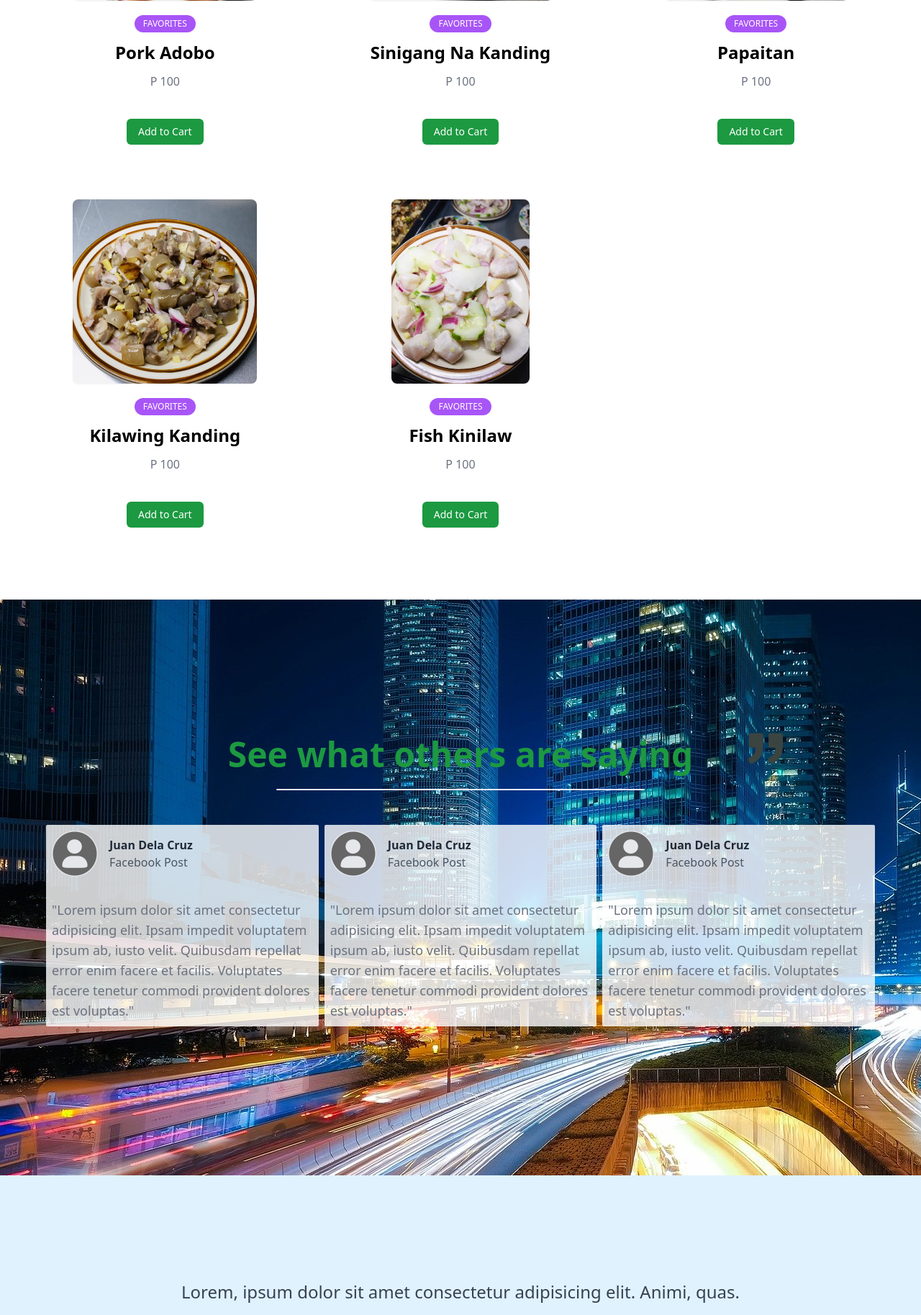
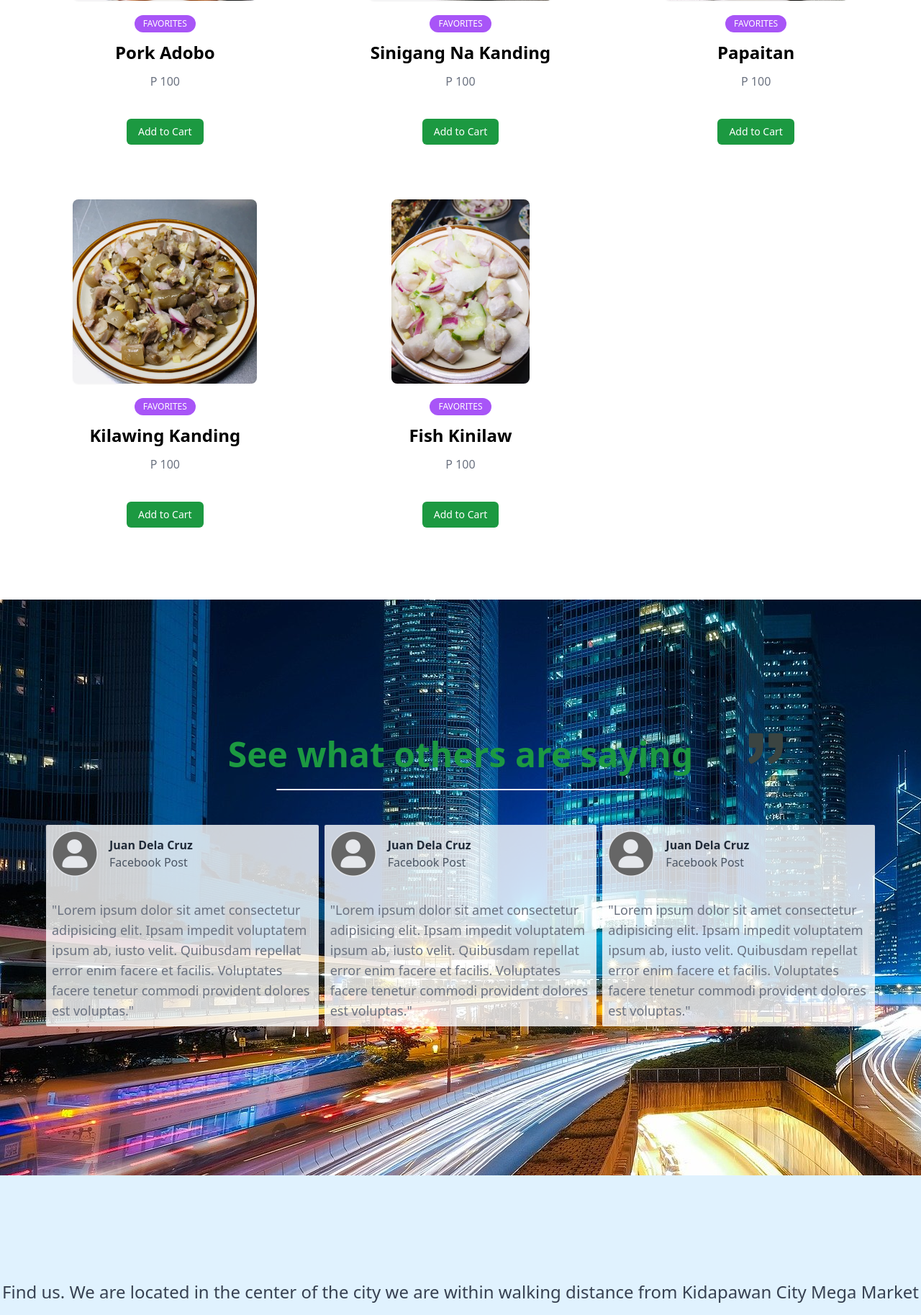
Before and after one commit to yohi441/J6-ordering_system, a Django app: page / in a window 1280 px wide. Shown: the part 2711-4538 px from the top of the page at 72% size. Run offline with Django 3.2, Linux system fonts and the light colour scheme; data comes from the database, SQL or seed files in the repository; both versions use the stored data as it was after the commit; style sheets or scripts are compiled from the project's sources; parts of the project's set-up code (start-up, migrations or seed data) failed here and were passed over.

Commit message:
fix bug in cart and update contact and map components

```diff
--- a/ordering/views.py
+++ b/ordering/views.py
@@ -109,7 +109,7 @@ class CartView(View):
         else:
             cart = []
 
-        foods = Food.objects.filter(pk__in=self.request.session['cart'])
+        foods = Food.objects.filter(pk__in=cart)
         c = Counter(cart)
         total = self.total(cart)
         context = {
--- a/templates/components/contact.html
+++ b/templates/components/contact.html
@@ -4,7 +4,7 @@
 
     <section class="w-full max-w-2xl px-6 py-4 mx-auto bg-white rounded-md shadow-md bg-opacity-90">
         <h2 class="text-3xl font-semibold text-center text-gray-800">Get in touch</h2>
-        <p class="mt-3 text-center text-gray-600">Lorem ipsum dolor sit amet consectetur, adipisicing elit.</p>
+        <p class="mt-3 text-center text-gray-600">We will get back to you asap!</p>
 
         <div class="grid grid-cols-1 gap-6 mt-6 sm:grid-cols-2 md:grid-cols-3">
             <a href="#" class="flex flex-col items-center px-4 py-3 text-gray-700 transition-colors duration-200 transform rounded-md hover:bg-blue-200 ">
--- a/templates/components/map.html
+++ b/templates/components/map.html
@@ -1,7 +1,7 @@
 <section>
     <div class="flex flex-col items-center justify-center min-h-screen bg-sky-100">
         <h3 class="mb-4 text-center text-2xl text-gray-700">
-            Lorem, ipsum dolor sit amet consectetur adipisicing elit. Animi, quas.
+            Find us. We are located in the center of the city we are within walking distance from Kidapawan City Mega Market
         </h3>
         <iframe class="w-full bg-white" src="https://www.google.com/maps/embed?pb=!1m14!1m8!1m3!1d15839.947465356567!2d125.084382!3d7.010827!3m2!1i1024!2i768!4f13.1!3m3!1m2!1s0x0%3A0x94f1fd18a4fbee3d!2zN8KwMDAnNDQuMiJOIDEyNcKwMDUnMTEuMiJF!5e0!3m2!1sen!2sus!4v1657761151110!5m2!1sen!2sus" height="460" style="border:0;" allowfullscreen="" loading="lazy" referrerpolicy="no-referrer-when-downgrade"></iframe>
     </div>
--- a/templates/contact.html
+++ b/templates/contact.html
@@ -9,7 +9,7 @@
 
     <section class="w-full max-w-2xl px-6 py-4 mx-auto mb-6 bg-white rounded-md shadow-md bg-opacity-90">
         <h2 class="text-3xl font-semibold text-center text-gray-800">Get in touch</h2>
-        <p class="mt-3 text-center text-gray-600">Lorem ipsum dolor sit amet consectetur, adipisicing elit.</p>
+        <p class="mt-3 text-center text-gray-600">We will get back to you asap!</p>
 
         <div class="grid grid-cols-1 gap-6 mt-6 sm:grid-cols-2 md:grid-cols-3">
             <a href="#" class="flex flex-col items-center px-4 py-3 text-gray-700 transition-colors duration-200 transform rounded-md hover:bg-blue-200 ">
```
Also changed, not shown: db.sqlite3.
